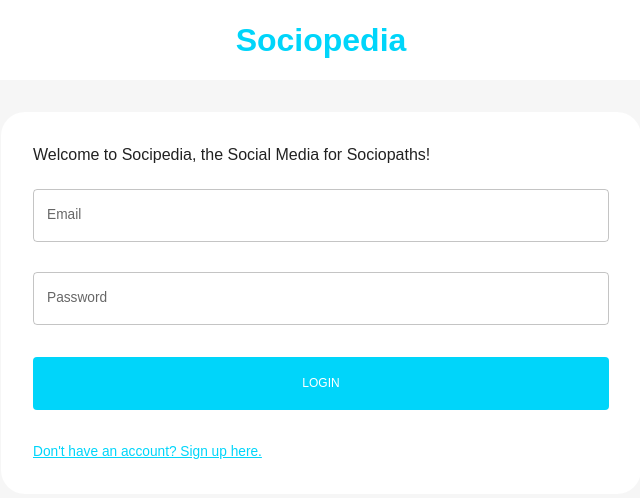
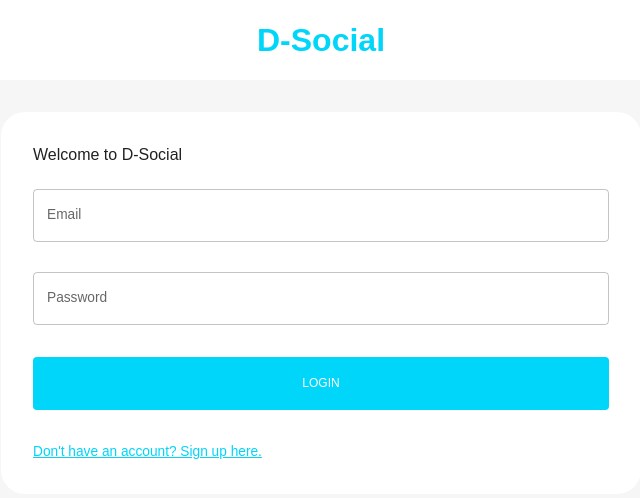
Before and after one commit to tylerpgen/d-social, a React (Create React App) app in the folder client/: page / in a window 1280 px wide. Shown: the top 498 px of the page, without its empty margins (319-959 px from the left). Built offline with nearby package versions, Linux system fonts and the light colour scheme.

Commit message:
changed login page

```diff
--- a/client/src/Pages/loginPage/index.jsx
+++ b/client/src/Pages/loginPage/index.jsx
@@ -8,7 +8,7 @@ const LoginPage = () => {
     <Box>
       <Box width="100%" backgroundColor={theme.palette.background.alt} p="1rem 6%" textAlign="center">
         <Typography fontWeight="bold" fontSize="32px" color="primary">
-          Sociopedia
+          D-Social
         </Typography>
       </Box>
 
@@ -20,7 +20,7 @@ const LoginPage = () => {
         backgroundColor={theme.palette.background.alt}
       >
         <Typography fontWeight="500" variant="h5" sx={{ mb: "1.5rem" }}>
-          Welcome to Socipedia, the Social Media for Sociopaths!
+          Welcome to D-Social
         </Typography>
         <Form />
       </Box>
```
